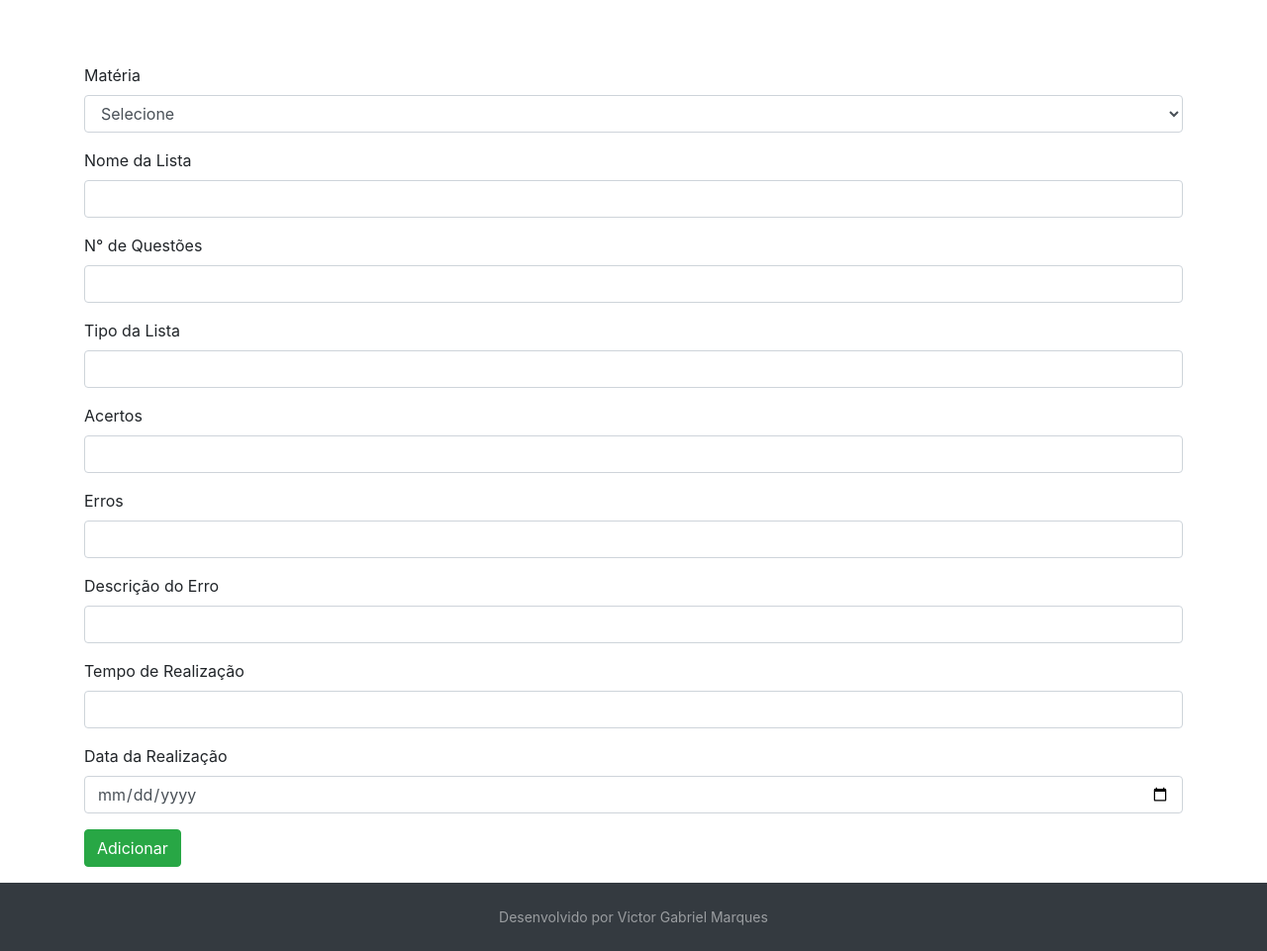
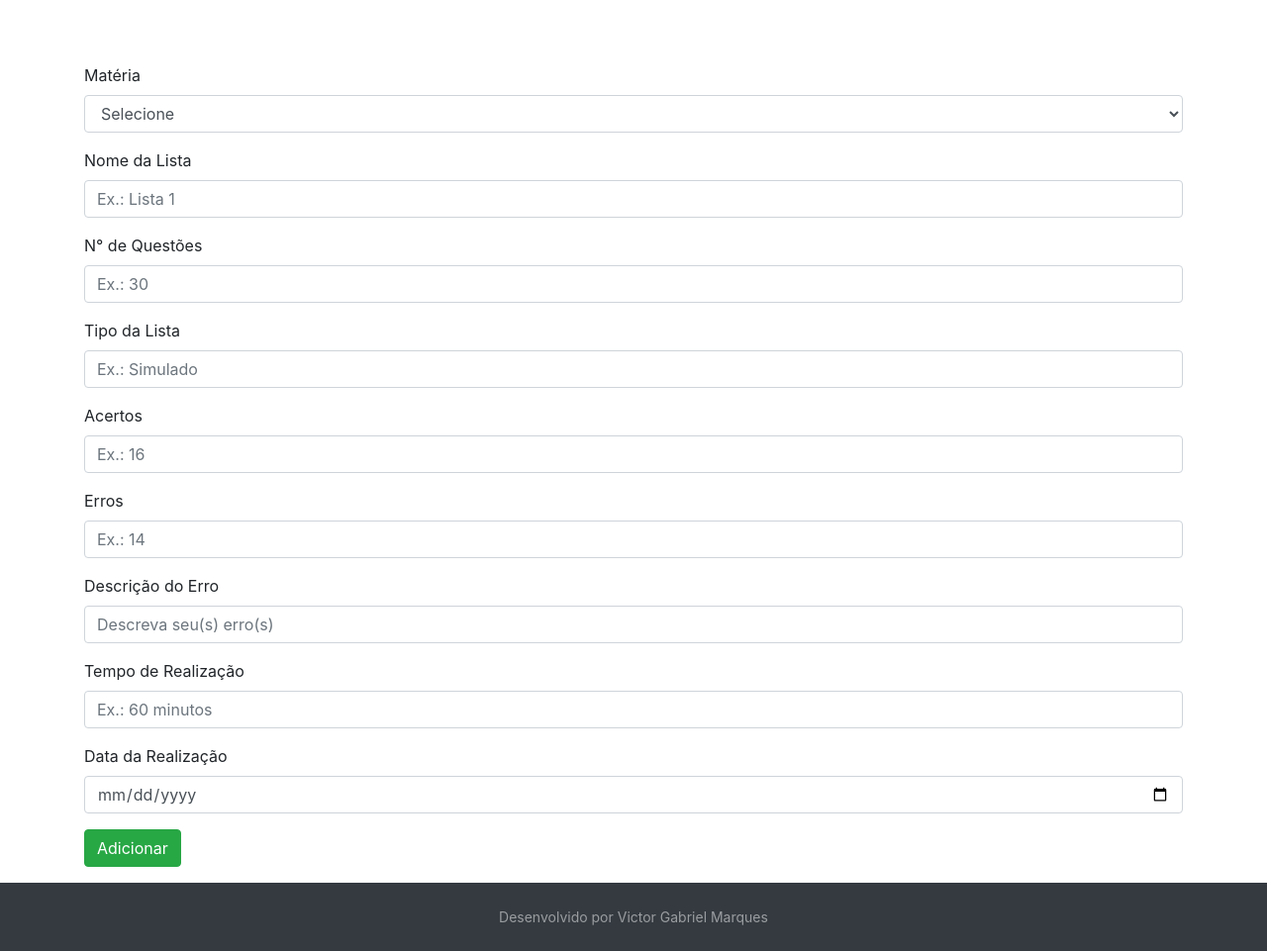
Before and after one commit to VictorGM01/controle_de_questoes, a Django app: page /add_registro/ in a window 1280 px wide. Shown: the part 80-1041 px from the top of the page at 99% size. Run offline with Django 4.2, Linux system fonts and the light colour scheme.

Commit message:
Personaliza formulário de adição de registros

```diff
--- a/templates/acertos_e_erros/adicionar_registros.html
+++ b/templates/acertos_e_erros/adicionar_registros.html
@@ -12,31 +12,31 @@
         </div>
         <div class="form-group">
             <label for="nome_lista">Nome da Lista</label>
-            <input name="nome_lista" class="form-control" type="text" required>
+            <input name="nome_lista" class="form-control" type="text" placeholder="Ex.: Lista 1" required>
         </div>
         <div class="form-group">
             <label for="quantidade_questoes">N° de Questões</label>
-            <input name="quantidade_questoes" class="form-control" type="number" required>
+            <input name="quantidade_questoes" class="form-control" type="number" placeholder="Ex.: 30" required>
         </div>
         <div class="form-group">
             <label for="tipo">Tipo da Lista</label>
-            <input name="tipo" class="form-control" type="text" required>
+            <input name="tipo" class="form-control" type="text" placeholder="Ex.: Simulado" required>
         </div>
         <div class="form-group">
             <label for="acertos">Acertos</label>
-            <input name="acertos" class="form-control" type="number" required>
+            <input name="acertos" class="form-control" type="number" placeholder="Ex.: 16" required>
         </div>
         <div class="form-group">
             <label for="erros">Erros</label>
-            <input name="erros" class="form-control" type="number" required>
+            <input name="erros" class="form-control" type="number" placeholder="Ex.: 14" required>
         </div>
         <div class="form-group">
             <label for="descricao">Descrição do Erro</label>
-            <input name="descricao" class="form-control" type="text">
+            <input name="descricao" class="form-control" type="text" placeholder="Descreva seu(s) erro(s)">
         </div>
         <div class="form-group">
             <label for="time">Tempo de Realização</label>
-            <input name="time" class="form-control" type="number" required>
+            <input name="time" class="form-control" type="number" placeholder="Ex.: 60 minutos" required>
         </div>
         <div class="form-group">
             <label for="data">Data da Realização</label>
--- a/templates/usuarios/cadastro.html
+++ b/templates/usuarios/cadastro.html
@@ -3,12 +3,12 @@
     <h2 class="text-center">Criar Conta</h2>
     <form method="POST" action="{% url 'cadastro' %}">{% csrf_token %}
         <div class="form-group">
-            <label for="nome">Nome completo</label>
-            <input name="nome" class="form-control" type="text" placeholder="Ex.: Marcos da Silva" required>
+            <label for="nome">Nome</label>
+            <input name="nome" class="form-control" type="text" placeholder="Ex.: Victor" required>
         </div>
         <div class="form-group">
             <label for="exampleInputEmail1">Email</label>
-            <input type="email" name="email" class="form-control" id="exampleInputEmail1" placeholder="Ex.: marcos@gmail.com" required>
+            <input type="email" name="email" class="form-control" id="exampleInputEmail1" placeholder="Ex.: victor@gmail.com" required>
         </div>
         <div class="form-group">
             <label for="exampleInputPassword1">Senha</label>
```
